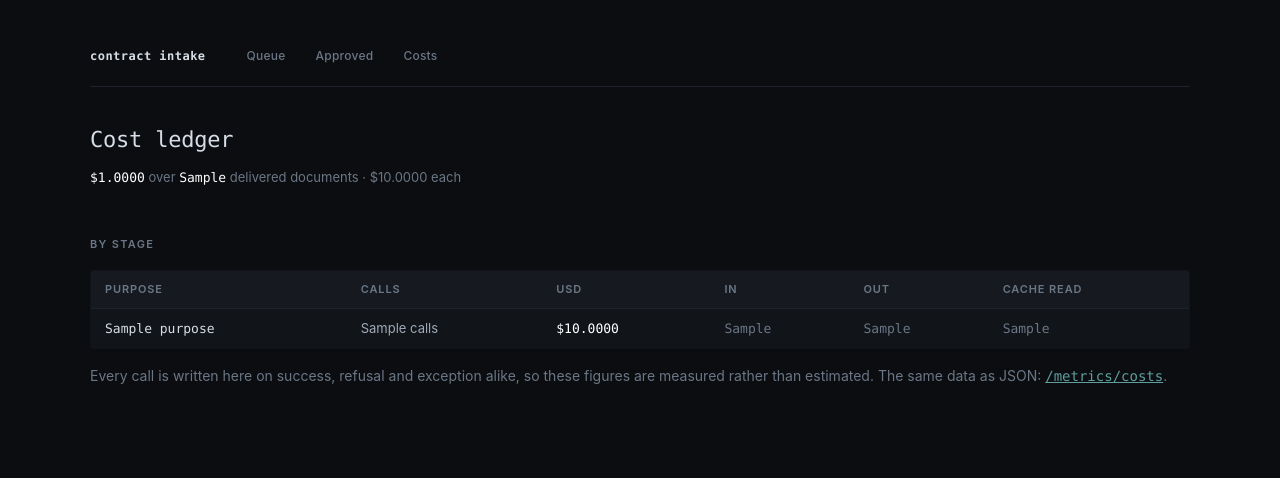
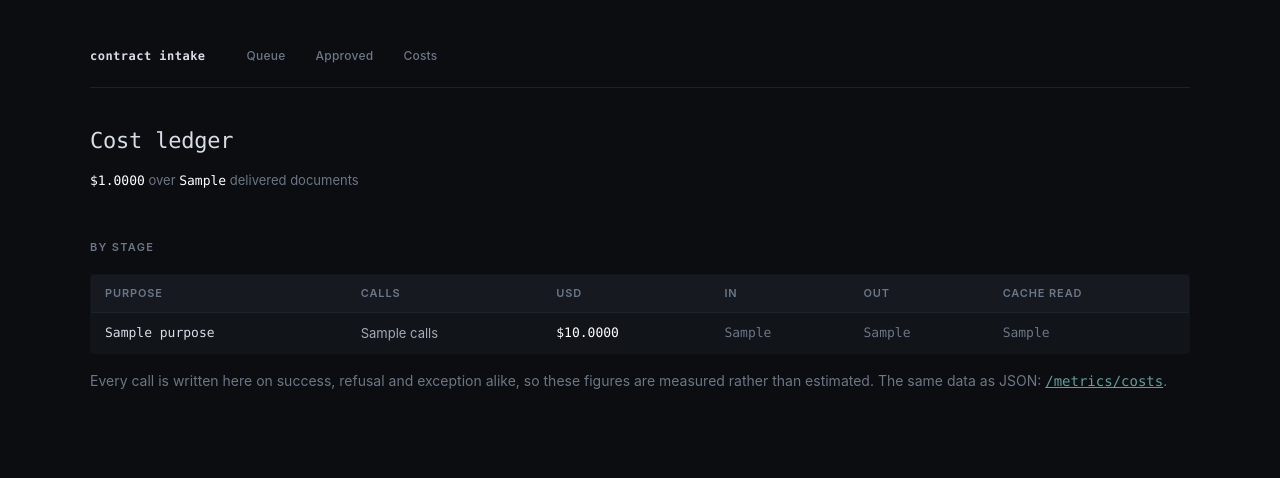
Before and after one commit to MartinKDimitrov/contract-intake, a FastAPI app: template src/contract_intake/web/templates/costs.html in a window 1280 px wide. Shown: the top 478 px of the page. Run offline with FastAPI, Linux system fonts and the light colour scheme; the template is opened without the code that fills it: most values are stand-ins (such as "Sample title", 1, 10 or a date in 2020).

Commit message:
Costs renders with nothing spent; drop the duplicated findings

```diff
--- a/src/contract_intake/web/templates/base.html
+++ b/src/contract_intake/web/templates/base.html
@@ -25,14 +25,14 @@
       --bad:           #8b4a4a;  --bad-bg:    #211414;  --bad-border:    #4a2a2a;
       --radius: 4px;
       --ui:    "Inter", "SF Pro Text", system-ui, -apple-system, sans-serif;
-      --prose: Georgia, "Times New Roman", serif;
+      --prose: "Inter", "SF Pro Text", system-ui, -apple-system, sans-serif;
       --mono:  ui-monospace, "SF Mono", Menlo, Monaco, Consolas, monospace;
     }
 
     * { box-sizing: border-box; }
     body {
       background: var(--bg); color: var(--text); font-family: var(--ui);
-      font-size: 14px; line-height: 1.5; margin: 0; padding: 40px 24px 72px;
+      font-size: 14px; line-height: 1.55; margin: 0; padding: 40px 24px 72px;
       -webkit-font-smoothing: antialiased;
     }
     main, header { max-width: 1100px; margin: 0 auto; }
@@ -157,7 +157,7 @@
       display: flex; align-items: center; gap: 10px; flex-wrap: wrap;
       padding: 16px 18px; border-top: 1px solid var(--border);
     }
-    .panel > .actions .muted { font-family: var(--prose); font-style: italic; }
+    .panel > .actions .muted { font-family: var(--prose); }
     .panel table { border: none; border-radius: 0; }
 
     /* One heading per thing that is wrong, with the specific problems under it. */
--- a/src/contract_intake/web/templates/costs.html
+++ b/src/contract_intake/web/templates/costs.html
@@ -7,7 +7,9 @@
   <span class="num">${{ '%.4f'|format(costs.total_usd) }}</span>
   over <span class="num">{{ costs.documents_delivered }}</span> delivered
   document{{ '' if costs.documents_delivered == 1 else 's' }}
-  &middot; ${{ '%.4f'|format(costs.usd_per_document) }} each
+  {%- if costs.usd_per_document %}
+  &middot; <span class="num">${{ '%.4f'|format(costs.usd_per_document) }}</span> each
+  {%- endif %}
 </p>
 
 <h2>By stage</h2>
```
Also changed, not shown: src/contract_intake/web/templates/item.html (+2 -14 lines).
